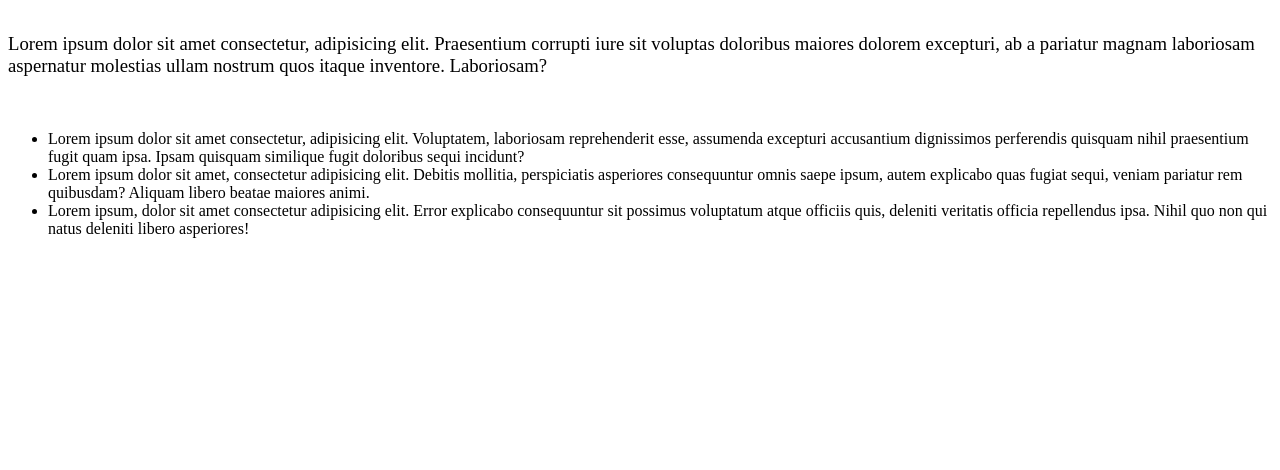
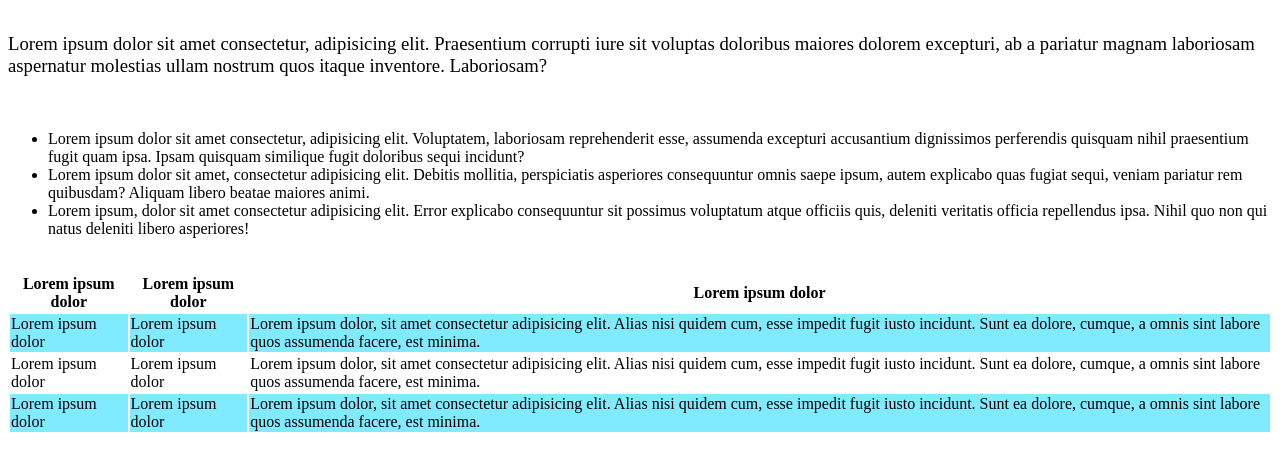
Before and after one commit to GiuliaCarangelo/html-css-booleaner, a plain HTML site: page index.html in a window 1280 px wide. Shown: the part 322-792 px from the top of the page. Drawn offline with Linux system fonts and the light colour scheme.

Commit message:
added table

```diff
--- a/index.html
+++ b/index.html
@@ -31,8 +31,40 @@
             <li class="">Lorem ipsum dolor sit amet consectetur, adipisicing elit. Voluptatem, laboriosam reprehenderit esse, assumenda excepturi accusantium dignissimos perferendis quisquam nihil praesentium fugit quam ipsa. Ipsam quisquam similique fugit doloribus sequi incidunt?</li>
             <li>Lorem ipsum dolor sit amet, consectetur adipisicing elit. Debitis mollitia, perspiciatis asperiores consequuntur omnis saepe ipsum, autem explicabo quas fugiat sequi, veniam pariatur rem quibusdam? Aliquam libero beatae maiores animi.</li>
             <li>Lorem ipsum, dolor sit amet consectetur adipisicing elit. Error explicabo consequuntur sit possimus voluptatum atque officiis quis, deleniti veritatis officia repellendus ipsa. Nihil quo non qui natus deleniti libero asperiores!</li>
+        </ul>
+        <br>
 
-        </ul>
+        <table>
+            <thead>
+                <tr>
+                    <th><strong>Lorem ipsum dolor</strong></th>
+                    <th><strong>Lorem ipsum dolor</strong></th>
+                    <th><strong>Lorem ipsum dolor</strong></th>
+                </tr>
+            </thead>
+            <tbody>
+                <tr class="row-1-3">
+                    <td>Lorem ipsum dolor</td>
+                    <td>Lorem ipsum dolor</td>
+                    <td>Lorem ipsum dolor, sit amet consectetur adipisicing elit. Alias nisi quidem cum, esse impedit fugit iusto incidunt. Sunt ea dolore, cumque, a omnis sint labore quos assumenda facere, est minima.</td>
+                </tr>
+
+                <tr class="row-2">
+                    <td>Lorem ipsum dolor</td>
+                    <td>Lorem ipsum dolor</td>
+                    <td>Lorem ipsum dolor, sit amet consectetur adipisicing elit. Alias nisi quidem cum, esse impedit fugit iusto incidunt. Sunt ea dolore, cumque, a omnis sint labore quos assumenda facere, est minima.</td>
+                </tr>
+
+                <tr class="row-1-3">
+                    <td>Lorem ipsum dolor</td>
+                    <td>Lorem ipsum dolor</td>
+                    <td>Lorem ipsum dolor, sit amet consectetur adipisicing elit. Alias nisi quidem cum, esse impedit fugit iusto incidunt. Sunt ea dolore, cumque, a omnis sint labore quos assumenda facere, est minima.</td>
+                </tr>
+
+            </tbody>
+
+
+        </table>
 
     </main>
 </body>
--- a/stylesheet.css
+++ b/stylesheet.css
@@ -28,3 +28,16 @@ h4 {
     font-family: 'Times New Roman', Times, serif;
     font-weight: normal;
 }
+
+.row-1-3 {
+    background-color: rgb(128, 234, 255);
+    padding: -10
+}
+
+.thead {
+    background-color: cornflowerblue;
+}
+
+table {
+    border-spacing: -5px;
+}
```
